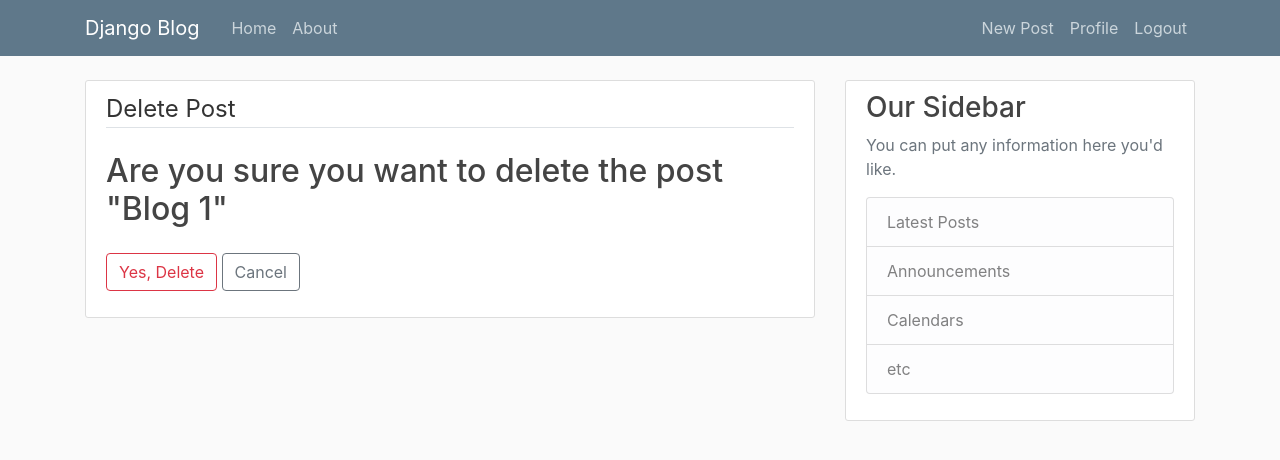
After one commit to MIRRORPIE/blogwebApp, a Django app: page /post/1/delete/ in a window 1280 px wide. The commit adds this page. Shown: the top 460 px of the page. Run offline with Django 3.2, Linux system fonts and the light colour scheme; a user stored in the database is signed in; data comes from the database, SQL or seed files in the repository; both versions use the stored data as it was after the commit; some libraries are stand-ins or nearby versions.

Commit message:
user profile update delete create added

```diff
--- a/blog/models.py
+++ b/blog/models.py
@@ -1,6 +1,8 @@
 from django.db import models
 from django.utils import timezone
 from django.contrib.auth.models import User
+
+from django.urls import reverse
 
 # Create your models here.
 
@@ -9,3 +11,9 @@ class Post(models.Model):
     content = models.TextField()
     date_posted = models.DateTimeField(default = timezone.now)
     author = models.ForeignKey(User, on_delete = models.CASCADE)
+
+    def __str__(self):
+        return self.title
+
+    def get_absolute_url(self):
+        return reverse('post-detail', kwargs = {'pk': self.pk})
--- a/blog/templates/blog/base.html
+++ b/blog/templates/blog/base.html
@@ -35,6 +35,7 @@
                         <!-- Navbar Right Side -->
                         <div class="navbar-nav">
                             {% if user.is_authenticated %}
+                                <a class="nav-item nav-link" href="{% url 'post-create' %}">New Post</a>
                                 <a class="nav-item nav-link" href="{% url 'profile' %}">Profile</a>
                                 <a class="nav-item nav-link" href="{% url 'logout' %}">Logout</a>
                             {% else %}
--- a/blog/templates/blog/home.html
+++ b/blog/templates/blog/home.html
@@ -2,13 +2,14 @@
 {% block content %}
     {% for post in posts %}
         <article class="media content-section">
+            <img  class="rounded-circle article-img" src="{{ post.author.profile.image.url }}">
             <div class="media-body">
                 <div class="article-metadata">
                     <a class="mr-2" href="#">{{ post.author }}</a>
                     <small class="text-muted">{{ post.date_posted|date:"F d , Y" }}</small>
                 </div>
                 <h2>
-                    <a class="article-title" href="#">{{ post.title }}</a>
+                    <a class="article-title" href="{% url 'post-detail' post.id %}">{{ post.title }}</a>
                 </h2>
                 <p class="article-content">{{ post.content }}</p>
             </div>
--- /dev/null
+++ b/blog/templates/blog/post_confirm_delete.html
@@ -0,0 +1,16 @@
+{% extends "blog/base.html" %}
+{% block content %}
+    <div class="content-section">
+        <form class="" method="POST">
+            {% csrf_token %}
+            <fieldset class="form-group">
+                <legend class="border-bottom mb-4">Delete Post</legend>
+                <h2>Are you sure you want to delete the post "{{ object.title }}"</h2>
+            </fieldset>
+            <div class="form-group">
+                <button class="btn btn-outline-danger" type="submit" name="button">Yes, Delete</button>
+                <a class="btn btn-outline-secondary" href = "{% url 'post-detail' object.id %}" >Cancel</a>
+            </div>
+        </form>
+    </div>
+{% endblock content %}
--- a/blog/urls.py
+++ b/blog/urls.py
@@ -1,8 +1,19 @@
 from django.urls import path
 from . import views
+from .views import (
+    PostListView,
+    PostDetailView,
+    PostCreateView,
+    PostUpdateView,
+    PostDeleteView
+    )
 
 
 urlpatterns = [
-    path('', views.home, name="blog-home"),
+    path('', PostListView.as_view(), name="blog-home"),
+    path('post/<int:pk>/', PostDetailView.as_view(), name="post-detail"),
+    path('post/new/', PostCreateView.as_view(), name="post-create"),
+    path('post/<int:pk>/update/', PostUpdateView.as_view(), name="post-update"),
+    path('post/<int:pk>/delete/', PostDeleteView.as_view(), name="post-delete"),
     path('about/', views.about, name="blog-about"),
 ]
--- a/blog/views.py
+++ b/blog/views.py
@@ -1,5 +1,16 @@
 from django.shortcuts import render
 from .models import Post
+
+from django.views.generic import (
+        ListView,
+        DetailView,
+        CreateView,
+        UpdateView,
+        DeleteView
+        )
+
+from django.contrib.auth.mixins import LoginRequiredMixin, UserPassesTestMixin
+
 
 
 def home(request):
@@ -9,5 +20,52 @@ def home(request):
     return(render(request, 'blog/home.html', context))
 
 
+class PostListView(ListView):
+    model = Post
+    template_name = 'blog/home.html'   # <app>/<model>_<viewtype>.html
+    context_object_name = 'posts'
+    ordering = ['-date_posted']
+
+
+class PostDetailView(DetailView):
+    model = Post
+
+
+class PostCreateView(LoginRequiredMixin, CreateView):
+    model = Post
+    fields = ['title', 'content']
+
+    def form_valid(self, form):
+        form.instance.author = self.request.user
+        return super().form_valid(form)
+
+
+class PostUpdateView(LoginRequiredMixin, UserPassesTestMixin, UpdateView):
+    model = Post
+    fields = ['title', 'content']
+
+    def form_valid(self, form):
+        form.instance.author = self.request.user
+        return super().form_valid(form)
+
+    def test_func(self):
+        post = self.get_object()
+        if(self.request.user == post.author):
+            return True
+        return False
+
+class PostDeleteView(LoginRequiredMixin, UserPassesTestMixin, DeleteView):
+    model = Post
+    success_url ='/'
+
+    def test_func(self):
+        post = self.get_object()
+        if(self.request.user == post.author):
+            return True
+        return False
+
+
+
+
 def about(request):
     return(render(request, 'blog/about.html', {'title': 'About'}))
```
Also changed, not shown: blog/templates/blog/post_detail.html (added, +20 -0 lines), blog/templates/blog/post_form.html (added, +16 -0 lines), users/models.py (+11 -1 lines), db.sqlite3, media/profile_pics/2018-08-26-14-32-30_KBHEEnb.jpg (added), media/profile_pics/IMG_20191107_072245.jpg.
